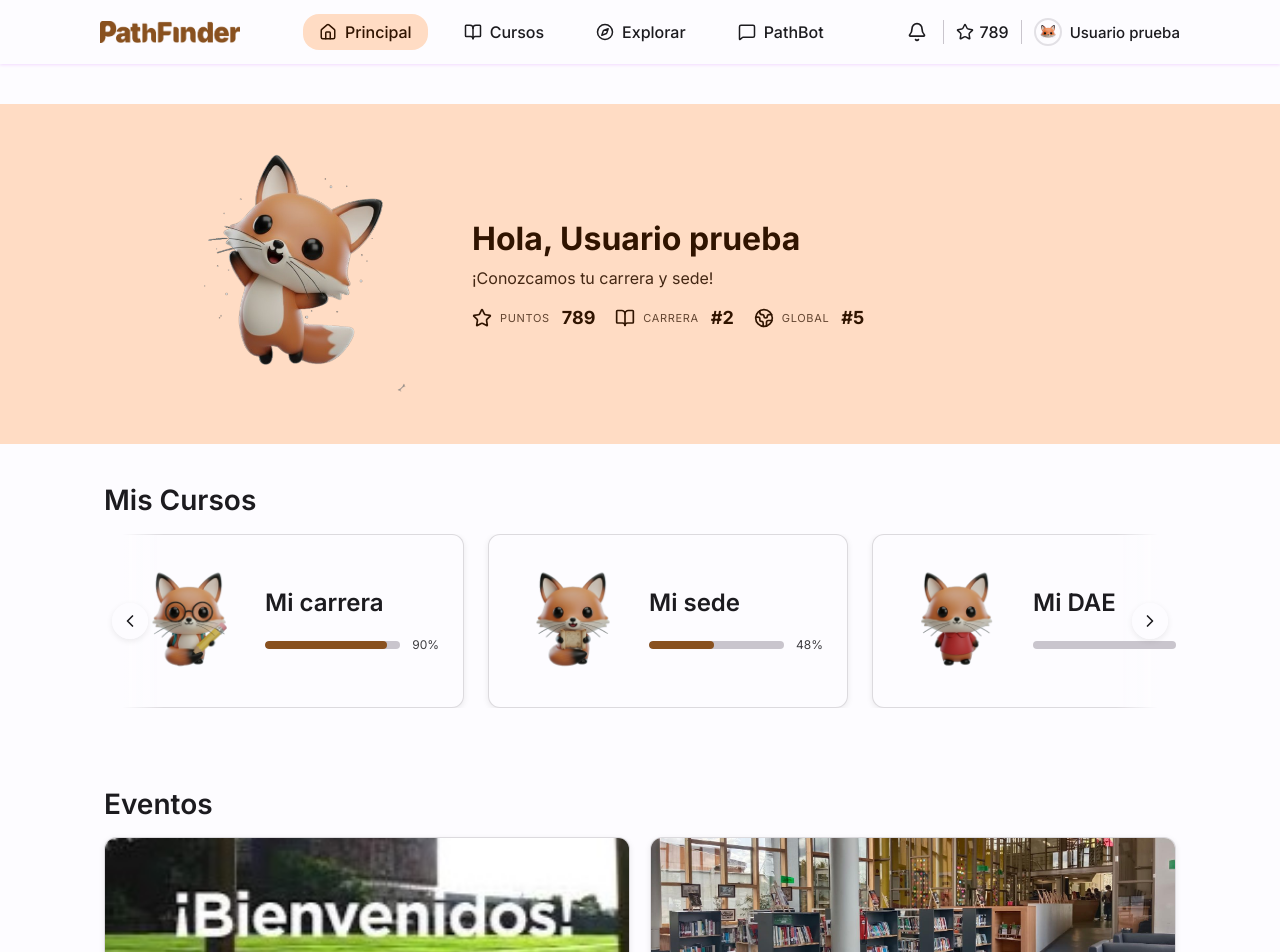
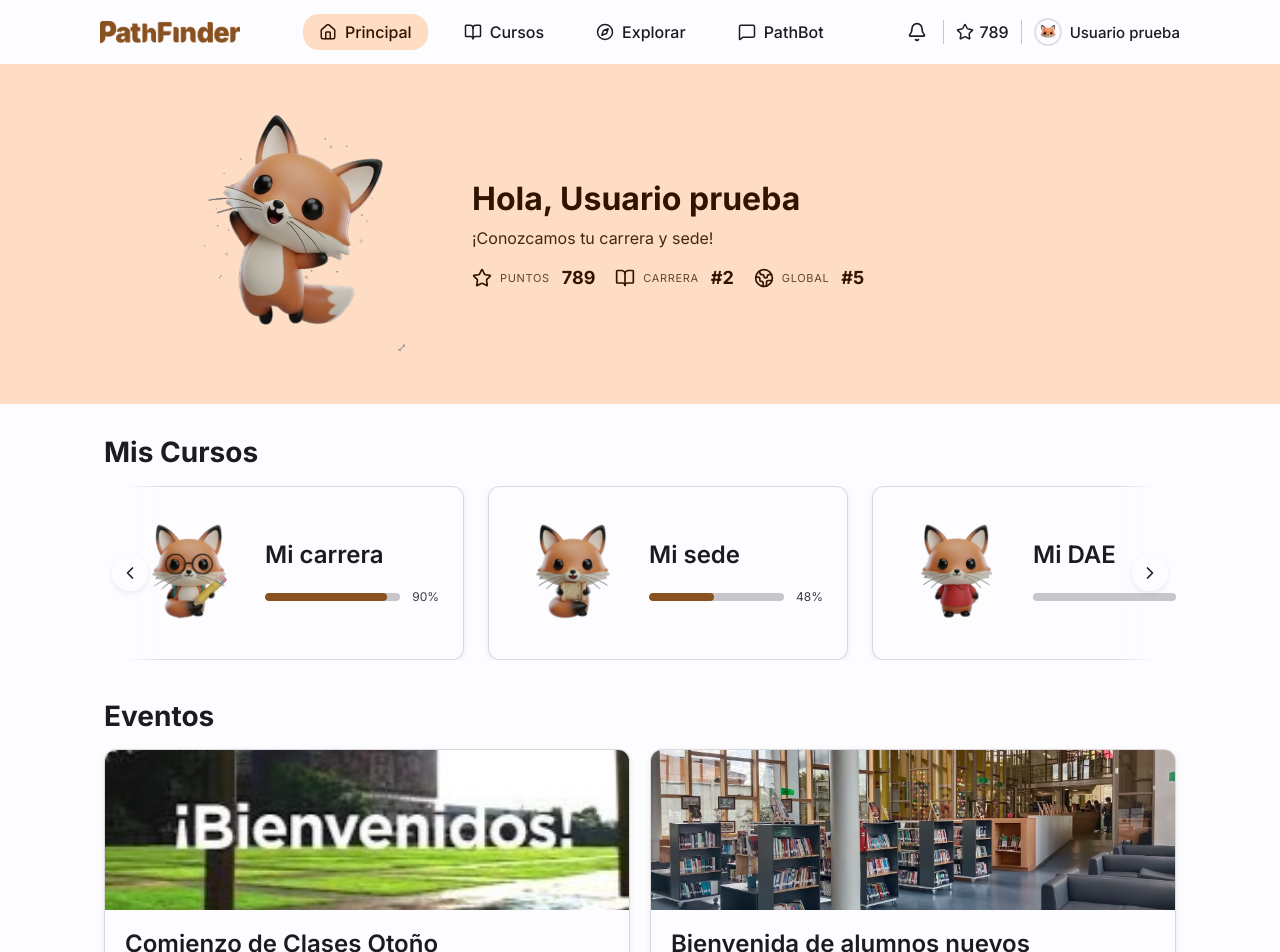
Before and after one commit to Karenartc/pathfinder-gi, a Next.js app: page /main/dashboard in a window 1280 px wide. Shown: the top 952 px of the page. Built offline with nearby package versions, Linux system fonts and the light colour scheme.

Commit message:
fix(homepage): ajustar padding global, dashboard y navbar

```diff
--- a/app/globals.css
+++ b/app/globals.css
@@ -8,9 +8,6 @@ html, body {
 }
 
 /* Utilidades mínimas adicionales para layout responsivo de secciones */
-.section {
-    padding-block: var(--space-10);
-}
 .section-sm {
     padding-block: var(--space-6);
 }
--- a/app/main/dashboard/page.tsx
+++ b/app/main/dashboard/page.tsx
@@ -15,9 +15,9 @@ export default async function DashboardPage() {
     ]);
 
     return (
-    <>
-       {/* Header de bienvenida */}
-        <section className={`${styles.fullBleed} section`}>
+        <>
+        {/* Header de bienvenida */}
+        <section className={`${styles.fullBleed}`}>
             <div className="container">
             <HeaderWelcome
                 user={user}
@@ -26,17 +26,15 @@ export default async function DashboardPage() {
             </div>
         </section>
 
-      {/* El resto vuelve al layout centrado */}
+        {/* Contenido principal */}
         <main className="container">
-            {/* Mis cursos */}
-            <section className="section">
-            <h2>Mis Cursos</h2>
+            <section className={styles.section}>
+            <h2 className={styles.sectionTitle}>Mis Cursos</h2>
             <CoursesSection courses={courses} />
             </section>
 
-            {/* Eventos próximos */}
-            <section className="section">
-            <h2>Eventos</h2>
+            <section className={styles.section}>
+            <h2 className={styles.sectionTitle}>Eventos</h2>
             <EventsSection events={events} />
             </section>
         </main>
--- a/components/commons/NavbarUser/NavbarUser.module.css
+++ b/components/commons/NavbarUser/NavbarUser.module.css
@@ -1,7 +1,6 @@
 
 .nav {
     background: rgb(var(--color-surface));
-    box-shadow: 0 1px 3px #f3daff;
     height: 64px;
     position: sticky;
     top: 0;
--- a/components/dashboard/dashboard.module.css
+++ b/components/dashboard/dashboard.module.css
@@ -1,6 +1,16 @@
-/* components/dashboard/dashboard.module.css */
+.section {
+    margin-block: var(--space-10);
+}
 
-.headerSection { padding-top: var(--space-6); }
+.section:first-of-type {
+    margin-top: var(--space-8);
+}
+
+.sectionTitle {
+    margin-bottom: var(--space-4);
+    font-size: clamp(1.25rem, 3vw, var(--fs-h2));
+    font-weight: var(--fw-bold);
+}
 
 /* ——— Header de bienvenida ——— */
 
@@ -379,3 +389,7 @@
         height: 14px;
     }
 }
+
+main.container > :last-child {
+  margin-bottom: var(--space-12);
+}
```
Also changed, not shown: app/main/dashboard/dashboard.module.css (deleted).
